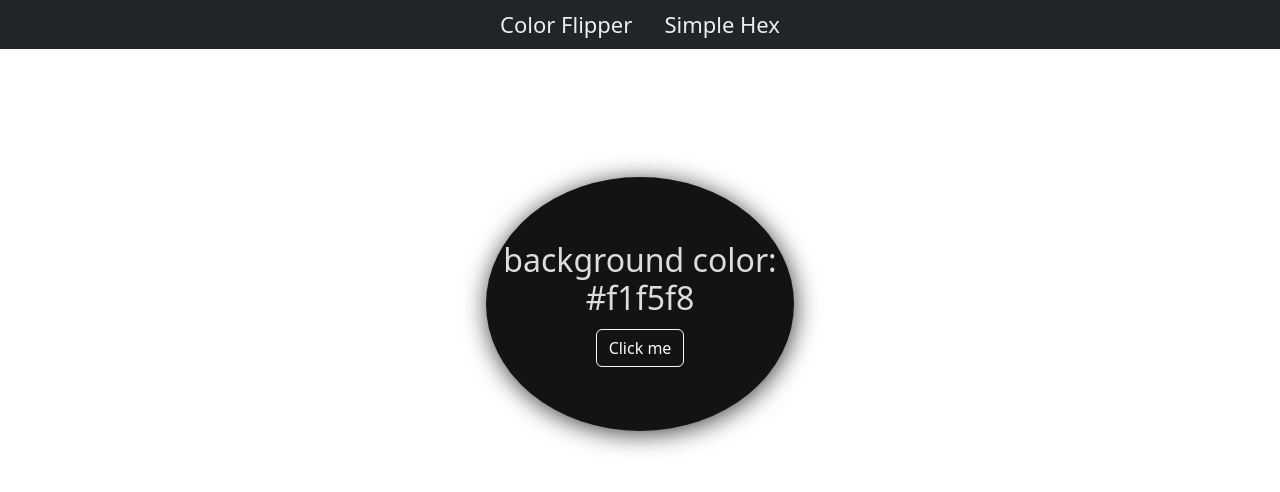
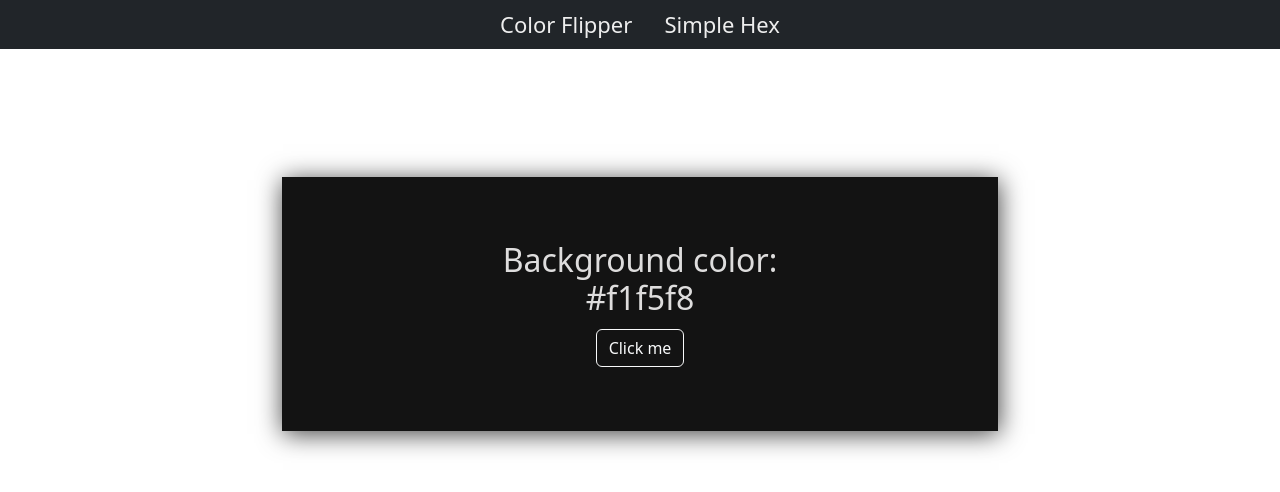
Before and after one commit to BelenMarquez1812/colorFlipper, a plain HTML site: page hex.html in a window 1280 px wide. Drawn offline with nearby package versions, Linux system fonts and the light colour scheme.

Commit message:
modificacion de tamaño

```diff
--- a/1.js
+++ b/1.js
@@ -1,4 +1,4 @@
-const colors = ["green", "red", "rgba(133,122,200)", "#f15025"];
+const colors = ["green", "red", "rgba(133,122,2)", "#f15025"];
 
 const btn = document.getElementById('btn');
 const color = document.querySelector(".color");
--- a/hex.html
+++ b/hex.html
@@ -9,24 +9,25 @@
     </head>
     <body>
         <ul class="bg-dark nav justify-content-center">
-            <li class="nav-item">
-                <a class=" nav-link active" aria-current="page" href="index.html">Color Flipper</a>
+            <li class=" nav-item">
+                <a class="nav-link active" aria-current="page" href="index.html">Color Flipper</a>
             </li>
             <li class="nav-item">
                 <a class="nav-link" href="hex.html">Simple Hex</a>
             </li>
-
         </ul>
 
         <main>
-            <div class="container">
-                <h2>background color: <span class="color">#f1f5f8
+            <div class="contenedor">
+                <h2>Background color: <span class="color">#f1f5f8
                     </span>
                 </h2>
                 <button type="button" class="btn btn-outline-light" id="btn">Click me</button>
             </div>
         </main>
 
+
+
         <script src="hex.js"></script>
         <script src="https://cdn.jsdelivr.net/npm/bootstrap@5.3.0-alpha1/dist/js/bootstrap.bundle.min.js" integrity="sha384-w76AqPfDkMBDXo30jS1Sgez6pr3x5MlQ1ZAGC+nuZB+EYdgRZgiwxhTBTkF7CXvN" crossorigin="anonymous"></script>
     </body>
--- a/styles.css
+++ b/styles.css
@@ -8,15 +8,15 @@ main {
     font-size: 22px;
 }
 
-main{
-
-    margin-left: 38%;
-    margin-right: 38%;
+.contenedor{
+    padding-left: 15%;
+    padding-right: 15%;
+    margin-left: 22%;
+    margin-right: 22%;
     padding-top: 5%;
     padding-bottom: 5%;
     color: rgba(230, 229, 229, 0.966);
     background-color: rgb(19, 19, 19);
-    border-radius: 300% 300%;
     box-shadow: 1px 3px 24px 0px rgba(0, 0, 0, 0.75);
     -webkit-box-shadow: 1px 3px 24px 0px rgba(0,0,0,0.75);
     -moz-box-shadow: 1px 3px 24px 0px rgba(0,0,0,0.75);
```
Also changed, not shown: index.html (+4 -2 lines).
